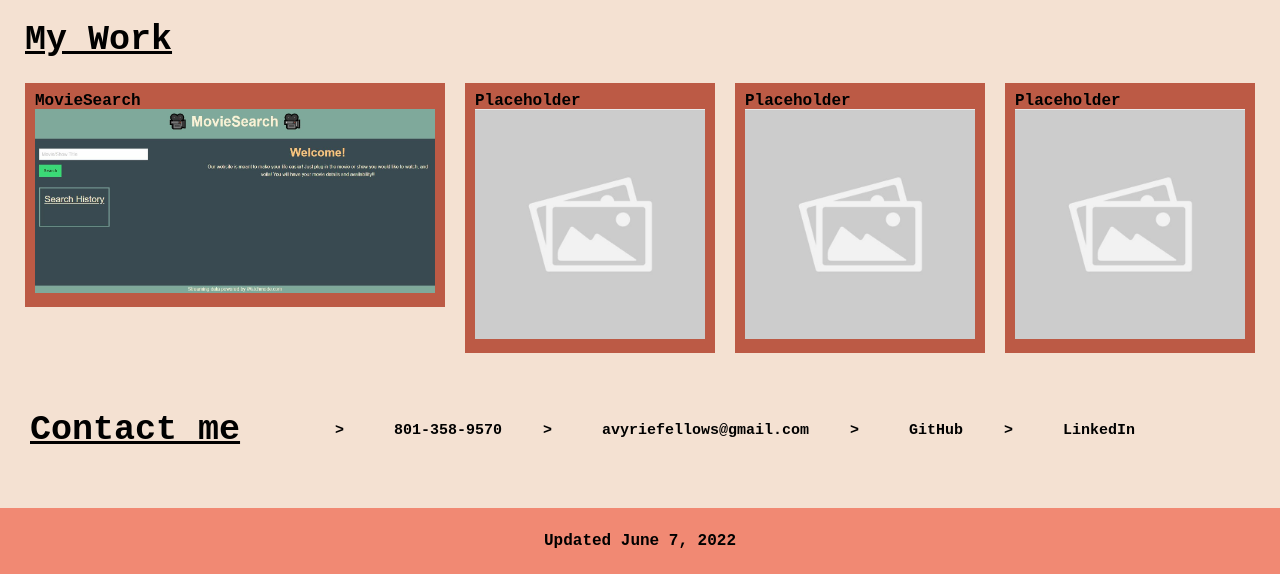
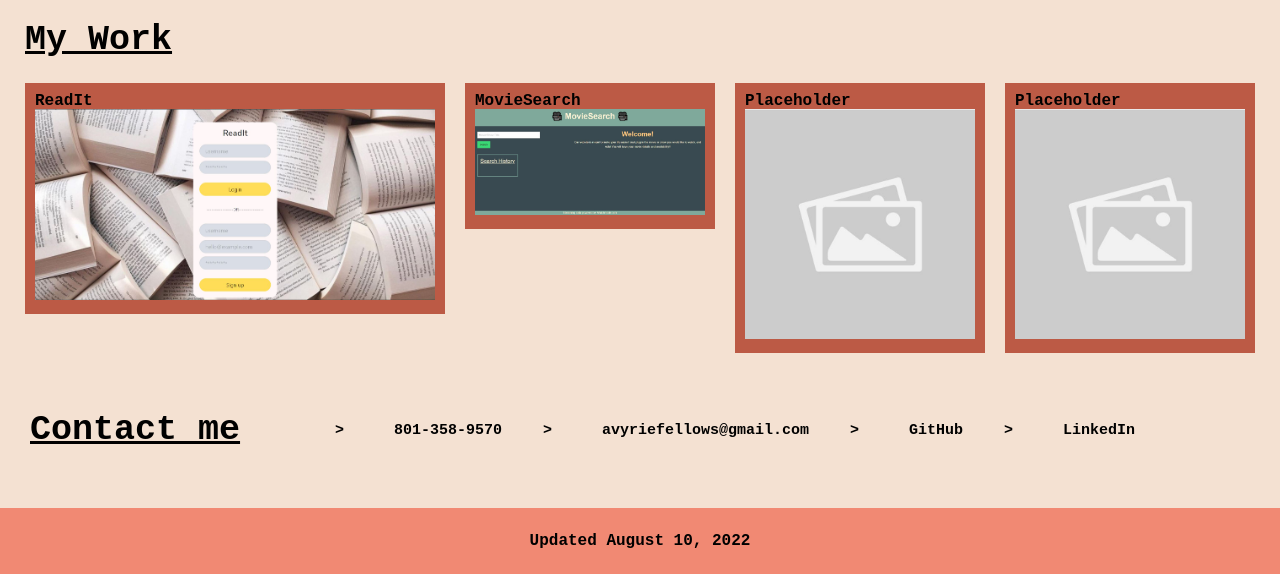
Before and after one commit to Avenix17/Professional-Portfolio, a plain HTML site: page index.html in a window 1280 px wide. Shown: the part 437-1011 px from the top of the page. Drawn offline with Linux system fonts and the light colour scheme.

Commit message:
Added ReadIt website to portfolio

```diff
--- a/index.html
+++ b/index.html
@@ -35,13 +35,13 @@
                 <h2>My Work</h2>
                 <div class="app-list">
                     <div class="applications">
-                        <h3>MovieSearch</h3>
-                        <a href="https://edwardmock.github.io/Group-Project-1-Movie/" target="_blank"><img src="images/MovieSearch.JPG" alt="Movie Search Website Screenshot"></a>
+                        <h3>ReadIt</h3>
+                        <a href="https://stormy-chamber-61658.herokuapp.com/" target="_blank"><img src="images/signinpage-readit.JPG" alt="ReadIt Website Login Screenshot"></a>
                     </div>
 
                     <div class="applications">
-                        <h3>Placeholder</h3>
-                        <a href="#"><img src="images/placeholder.jpg" alt="placeholder"></a>
+                        <h3>MovieSearch</h3>
+                        <a href="https://edwardmock.github.io/Group-Project-1-Movie/" target="_blank"><img src="images/MovieSearch.JPG" alt="Movie Search Website Screenshot"></a>
                     </div>
 
                     <div class="applications">
@@ -67,7 +67,7 @@
             </section>
         </main>
 
-        <footer><span>Updated June 7, 2022</span></footer>
+        <footer><span>Updated August 10, 2022</span></footer>
 
 
     </body>
```
Also changed, not shown: images/signinpage-readit.JPG (added).
